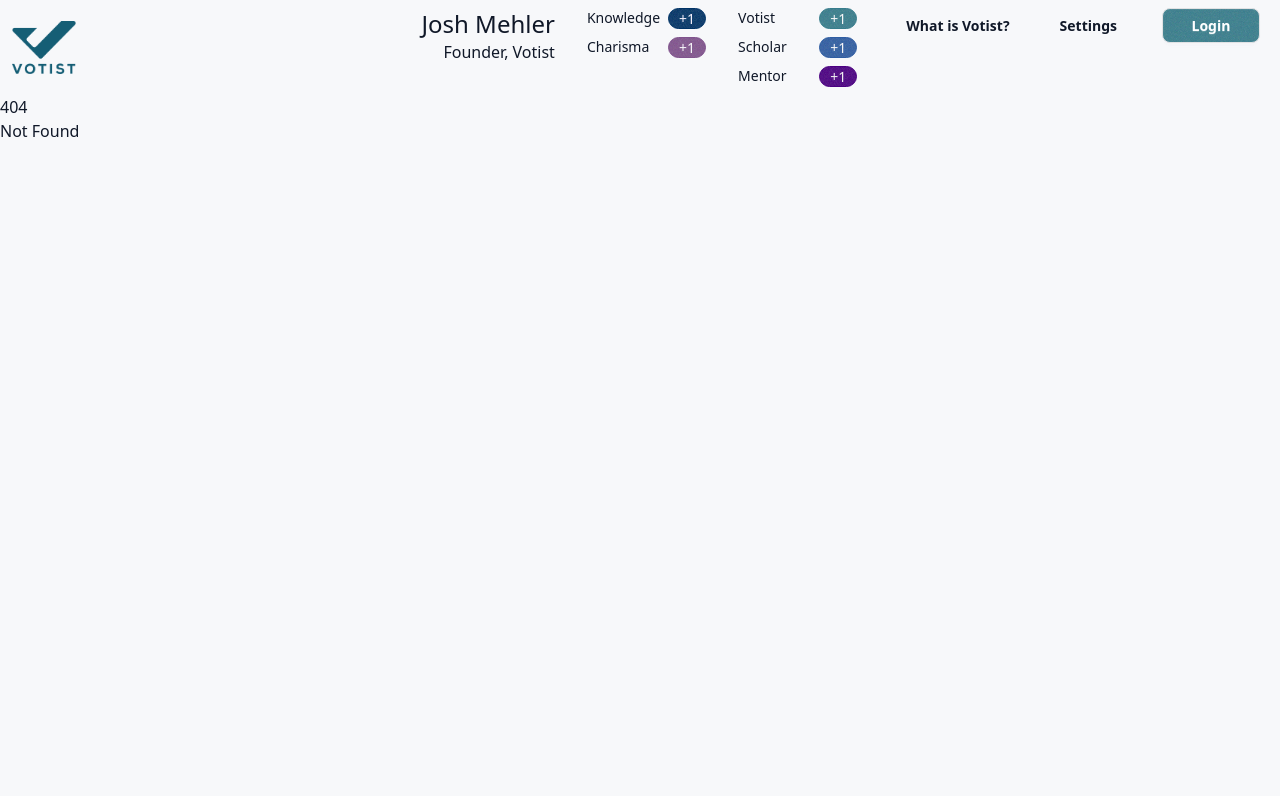
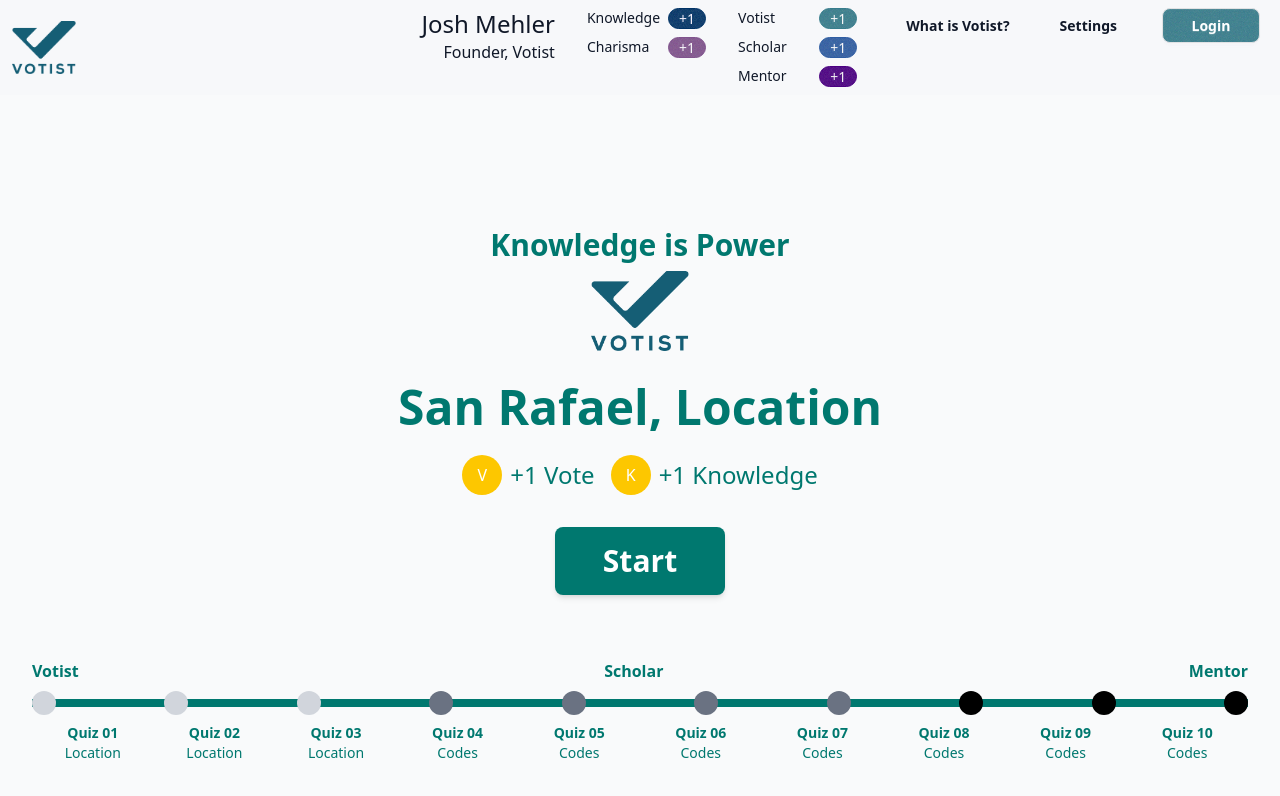
Before and after one commit to JadeZaher/votist, a SvelteKit app: page /quiz/a_step in a window 1280 px wide. Before the commit this address had no page. Shown: the top 796 px of the page. Built offline with nearby package versions, Linux system fonts and the light colour scheme.

Commit message:
add quiz A page/1

```diff
--- /dev/null
+++ b/src/lib/components/QuizProgressBar.svelte
@@ -0,0 +1,62 @@
+<script>
+  export let currentStep = 1;
+</script>
+
+<div class="w-full">
+  <div class="flex justify-between text-xl mb-2">
+    <span class="text-teal-700 font-bold">Votist</span>
+    <span class="text-gray-600 font-bold">Scholar</span>
+    <span class="text-gray-600 font-bold">Mentor</span>
+  </div>
+  <div class="relative h-2 bg-teal-700 rounded-full mb-2">
+    <!-- Quiz step indicators -->
+    <div class="absolute -top-2 left-0 w-4 h-4 bg-gray-300 rounded-full"></div>
+    <div class="absolute -top-2 left-1/5 w-4 h-4 bg-gray-300 rounded-full"></div>
+    <div class="absolute -top-2 left-2/5 w-4 h-4 bg-gray-300 rounded-full"></div>
+    <div class="absolute -top-2 left-3/5 w-4 h-4 bg-gray-500 rounded-full"></div>
+    <div class="absolute -top-2 left-4/5 w-4 h-4 bg-gray-500 rounded-full"></div>
+    <div class="absolute -top-2 right-0 w-4 h-4 bg-black rounded-full"></div>
+  </div>
+  <div class="flex justify-between text-sm">
+    <div class="text-center">
+      <div>Quiz 01</div>
+      <div>Location</div>
+    </div>
+    <div class="text-center">
+      <div>Quiz 02</div>
+      <div>Location</div>
+    </div>
+    <div class="text-center">
+      <div>Quiz 03</div>
+      <div>Location</div>
+    </div>
+    <div class="text-center">
+      <div>Quiz 04</div>
+      <div>Codes</div>
+    </div>
+    <div class="text-center">
+      <div>Quiz 05</div>
+      <div>Codes</div>
+    </div>
+    <div class="text-center">
+      <div>Quiz 06</div>
+      <div>Codes</div>
+    </div>
+    <div class="text-center">
+      <div>Quiz 07</div>
+      <div>Codes</div>
+    </div>
+    <div class="text-center">
+      <div>Quiz 08</div>
+      <div>Codes</div>
+    </div>
+    <div class="text-center">
+      <div>Quiz 09</div>
+      <div>Codes</div>
+    </div>
+    <div class="text-center">
+      <div>Quiz 10</div>
+      <div>Codes</div>
+    </div>
+  </div>
+</div>
--- a/src/routes/+layout.svelte
+++ b/src/routes/+layout.svelte
@@ -1,6 +1,6 @@
 <script lang="ts">
 	import '../app.css';
-    import logo from '$lib/assets/logo/votist-logo.png'
+  import logo from '$lib/assets/logo/votist-logo.png'
 
 	let { children } = $props();
 </script>
--- /dev/null
+++ b/src/routes/quiz/+layout.svelte
@@ -0,0 +1,6 @@
+<script lang="ts">
+  import QuizProgressBar from "$lib/components/QuizProgressBar.svelte";
+	let { children } = $props();
+</script>
+
+{@render children()}
--- /dev/null
+++ b/src/routes/quiz/a_step/+page.svelte
@@ -0,0 +1,112 @@
+<script lang="ts">
+  import logo from '$lib/assets/logo/votist-logo.png';
+</script>
+
+<div class="flex flex-col items-center justify-center w-full min-h-screen bg-gray-50">
+  <div class="text-center mb-8">
+    <h1 class="text-3xl font-bold text-teal-700 mb-2">Knowledge is Power</h1>
+    <img src={logo} alt="Votist Logo" class="h-20 mx-auto" />
+  </div>
+
+  <div class="w-full max-w-8xl px-4">
+    <!-- Location Title with Badges -->
+    <div class="text-center mb-8">
+      <h2 class="text-5xl font-bold text-teal-700 mb-6">San Rafael, Location</h2>
+      <div class="flex justify-center gap-4">
+        <div class="flex items-center">
+          <div class="bg-yellow-400 text-white rounded-full p-2 mr-2">
+            <span class="w-6 h-6 flex items-center justify-center">V</span>
+          </div>
+          <span class="text-2xl text-teal-700">+1 Vote</span>
+        </div>
+        <div class="flex items-center">
+          <div class="bg-yellow-400 text-white rounded-full p-2 mr-2">
+            <span class="w-6 h-6 flex items-center justify-center">K</span>
+          </div>
+          <span class="text-2xl text-teal-700">+1 Knowledge</span>
+        </div>
+      </div>
+    </div>
+
+    <!-- Start Button -->
+    <div class="flex justify-center mb-16">
+      <button class="bg-teal-700 text-white text-3xl font-semibold py-4 px-12 rounded-lg shadow-md hover:bg-teal-800 transition-colors">
+        Start
+      </button>
+    </div>
+
+    <!-- Progress Tracker -->
+    <div class="mt-12 px-4">
+      <!-- Progress Labels -->
+      <div class="flex justify-between mb-2">
+        <div class="text-teal-700 font-bold">Votist</div>
+        <div class="text-teal-700 font-bold">Scholar</div>
+        <div class="text-teal-700 font-bold">Mentor</div>
+      </div>
+
+      <!-- Progress Bar -->
+      <div class="relative">
+        <div class="absolute top-1/2 w-full h-2 bg-teal-700 -translate-y-1/2"></div>
+          <!-- Votist Section -->
+          <div class="flex justify-between ">
+            <div class="w-6 h-6 bg-gray-300 rounded-full border-teal-700 z-10"></div>
+            <div class="w-6 h-6 bg-gray-300 rounded-full border-teal-700 z-10"></div>
+            <div class="w-6 h-6 bg-gray-300 rounded-full border-teal-700 z-10"></div>
+
+            <div class="w-6 h-6 bg-gray-500 rounded-full border-teal-700 z-10"></div>
+            <div class="w-6 h-6 bg-gray-500 rounded-full border-teal-700 z-10"></div>
+            <div class="w-6 h-6 bg-gray-500 rounded-full border-teal-700 z-10"></div>
+            <div class="w-6 h-6 bg-gray-500 rounded-full border-teal-700 z-10"></div>
+
+            <div class="w-6 h-6 bg-black rounded-full border-teal-700 z-10"></div>
+            <div class="w-6 h-6 bg-black rounded-full border-teal-700 z-10"></div>
+            <div class="w-6 h-6 bg-black rounded-full border-teal-700 z-10"></div>
+          </div>
+      </div>
+
+      <!-- Quiz Labels -->
+      <div class="grid grid-cols-10 mt-2 text-sm w-full text-center">
+        <div class="text-teal-700">
+          <p class="font-bold">Quiz 01</p>
+          <p>Location</p>
+        </div>
+        <div class="text-teal-700">
+          <p class="font-bold">Quiz 02</p>
+          <p>Location</p>
+        </div>
+        <div class="text-teal-700">
+          <p class="font-bold">Quiz 03</p>
+          <p>Location</p>
+        </div>
+        <div class="text-teal-700">
+          <p class="font-bold">Quiz 04</p>
+          <p>Codes</p>
+        </div>
+        <div class="text-teal-700">
+          <p class="font-bold">Quiz 05</p>
+          <p>Codes</p>
+        </div>
+        <div class="text-teal-700">
+          <p class="font-bold">Quiz 06</p>
+          <p>Codes</p>
+        </div>
+        <div class="text-teal-700">
+          <p class="font-bold">Quiz 07</p>
+          <p>Codes</p>
+        </div>
+        <div class="text-teal-700">
+          <p class="font-bold">Quiz 08</p>
+          <p>Codes</p>
+        </div>
+        <div class="text-teal-700">
+          <p class="font-bold">Quiz 09</p>
+          <p>Codes</p>
+        </div>
+        <div class="text-teal-700">
+          <p class="font-bold">Quiz 10</p>
+          <p>Codes</p>
+        </div>
+      </div>
+    </div>
+  </div>
+</div>
```
Also changed, not shown: src/lib/assets/quiz1.png (added).
